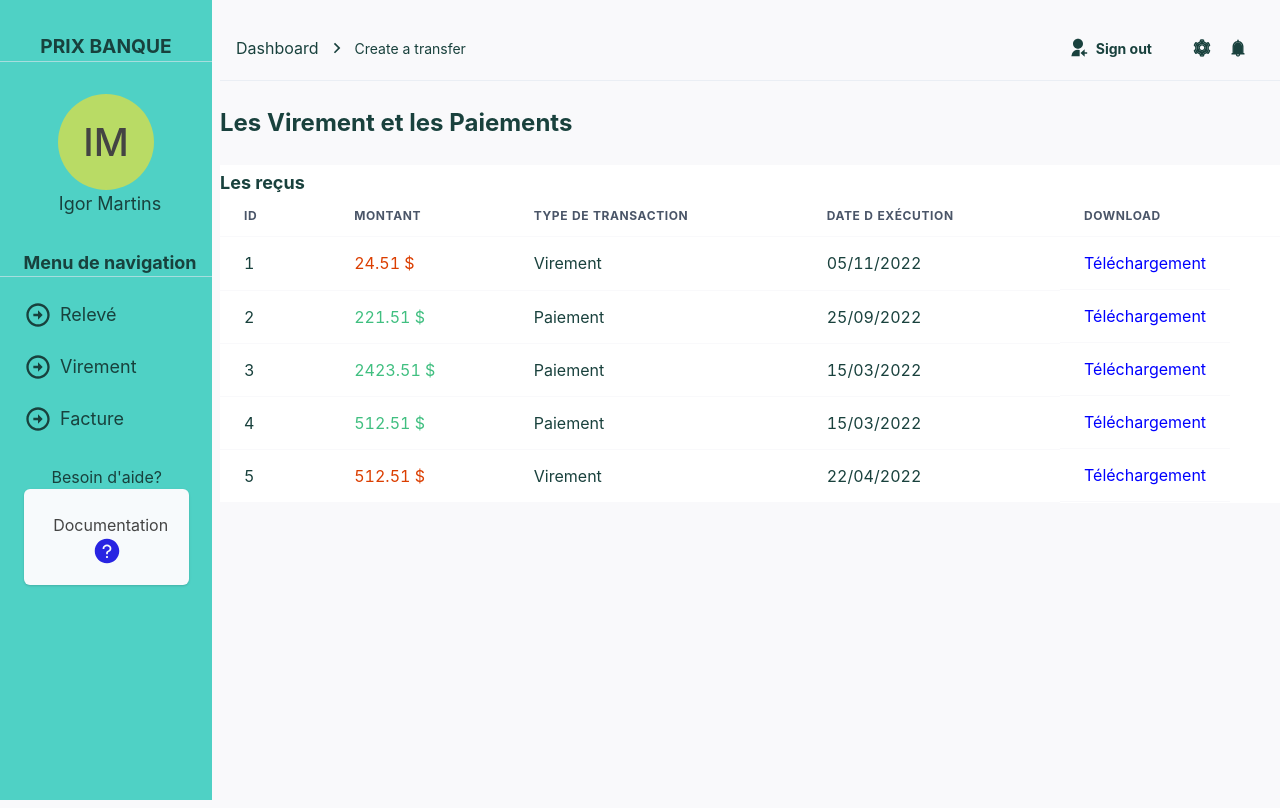
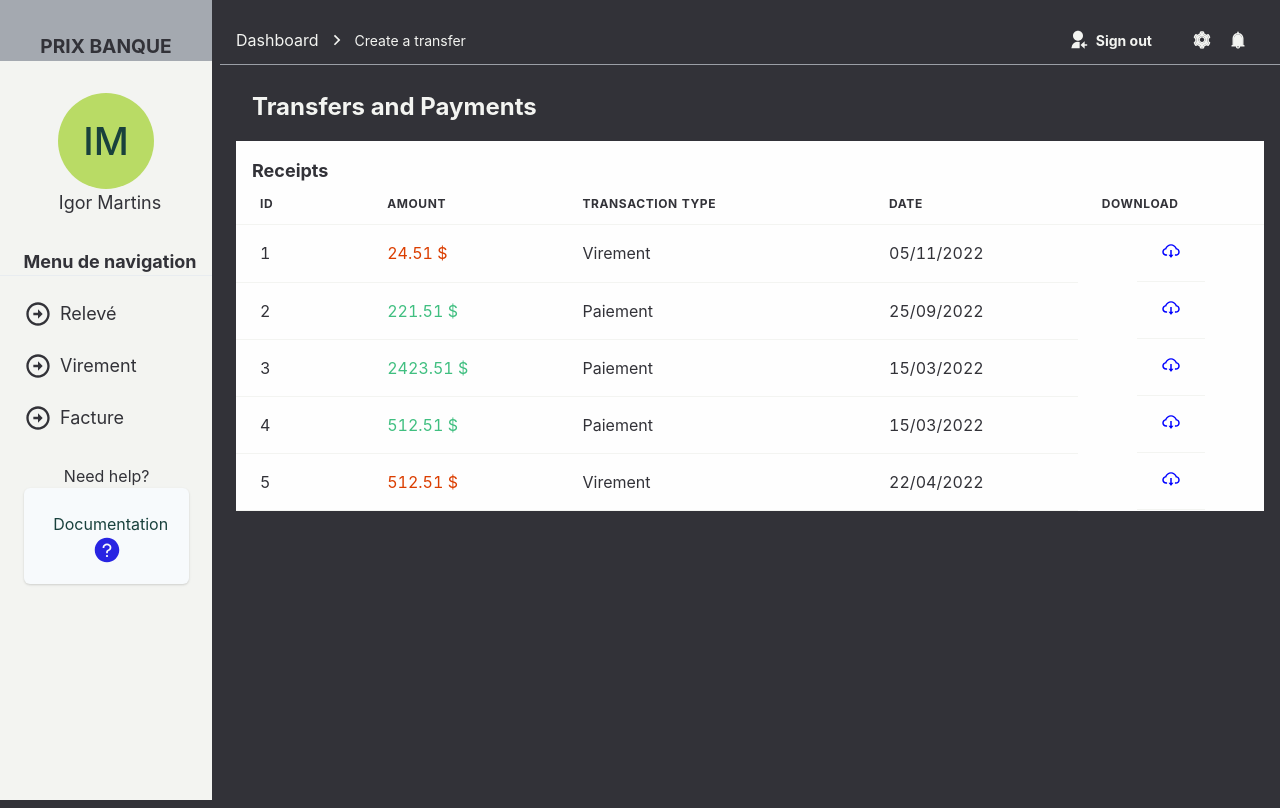
Before and after one commit to ipdmartins/front-prix-banque, a Next.js app: page /history in a window 1280 px wide. Built offline with nearby package versions, Linux system fonts and the light colour scheme.

Commit message:
layout refactor

```diff
--- a/src/components/Header.tsx
+++ b/src/components/Header.tsx
@@ -1,7 +1,6 @@
 import { Flex, Text, Icon, HStack, Spacer } from "@chakra-ui/react";
 import { RiUserReceived2Fill, RiArrowRightSLine } from "react-icons/ri";
 import { AiTwotoneBell, AiTwotoneSetting } from "react-icons/ai";
-import { useState } from "react";
 import NextLink from "next/link";
 
 interface HeaderProps {
@@ -11,7 +10,7 @@ interface HeaderProps {
 
 export function Header({ previousPage, currentPage }: HeaderProps) {
   return (
-    <Flex as="header" height="16" marginTop="4">
+    <Flex as="header" height="12" marginTop="4">
       {previousPage !== "Home" && (
         <HStack p="4" spacing="2">
           <NextLink href={`/${previousPage.toLowerCase()}`}>
--- a/src/components/Sidebar.tsx
+++ b/src/components/Sidebar.tsx
@@ -32,18 +32,19 @@ export function Sidebar({ login }: propsData) {
       maxWidth="64"
       height="100vh"
       marginRight="2"
-      backgroundColor="blue.500"
+      backgroundColor="gray.100"
+      color="gray.900"
     >
-      <Box marginTop="8">
+      <Box backgroundColor="gray.600" paddingTop={8}>
         <Text textAlign="center" fontWeight="bold" fontSize="larger">
           PRIX BANQUE
         </Text>
-        <Divider orientation="horizontal" />
       </Box>
       {!logged && (
         <Box>
           <Signin />
           <Box marginTop="8" marginLeft="6">
+            <Tooltip label="Open your account" placement="top-start">
               <NextLink
                 href={{
                   pathname: "/connect/signup",
@@ -57,6 +58,7 @@ export function Sidebar({ login }: propsData) {
                   </Text>
                 </Box>
               </NextLink>
+            </Tooltip>
           </Box>
         </Box>
       )}
@@ -105,7 +107,7 @@ export function Sidebar({ login }: propsData) {
         </Box>
       )}
       <Box marginTop="8" marginLeft="6" textAlign="center" width="78%">
-        <Text fontSize="16">{`Besoin d'aide?`}</Text>
+        <Text fontSize="16">{`Need help?`}</Text>
         <Card background="gray.50" height="24">
           <Link>
             <Text marginLeft="2" marginTop="6" fontSize="16">
--- a/src/components/Signin.tsx
+++ b/src/components/Signin.tsx
@@ -62,7 +62,7 @@ export function Signin() {
       <form onSubmit={handleSubmit(onSubmit)}>
         <FormControl textAlign="center" marginTop="2" isRequired>
           <FormLabel fontSize="16" marginLeft="6" marginBottom="0">
-            Numéro de Compte
+            Account number
           </FormLabel>
           <Input
             background="gray.100"
@@ -74,7 +74,7 @@ export function Signin() {
             {...register("compte")}
           />
           <FormLabel fontSize="16" marginLeft="6" marginBottom="0">
-            Mot de passe
+            Password
           </FormLabel>
           <Input
             type="password"
--- a/src/pages/history.tsx
+++ b/src/pages/history.tsx
@@ -1,24 +1,18 @@
 import {
   Box,
-  Card,
   Divider,
   Center,
   Flex,
-  HStack,
-  Icon,
   Text,
   Table,
-  Thead,
-  Tbody,
-  Tfoot,
   Tr,
   Th,
   Td,
-  TableCaption,
-  TableContainer,
+  Icon,
 } from "@chakra-ui/react";
 import { Header } from "../components/Header";
 import { Sidebar } from "../components/Sidebar";
+import { AiOutlineCloudDownload } from "react-icons/ai";
 
 const Virement = [
   {
@@ -83,33 +77,47 @@ export default function TransferHistory() {
       <Flex width="100%" maxWidth={1480} direction="column">
         <Header previousPage="Dashboard" currentPage="Create a transfer" />
         <Divider orientation="horizontal" />
-        <Box>
-          <Text fontWeight="bold" fontSize="24" marginTop="6" color="gray.900">
-            Les Virement et les Paiements
+        <Box marginLeft={8}>
+          <Text fontWeight="bold" fontSize="24" marginTop="6" color="gray.100">
+            Transfers and Payments
           </Text>
         </Box>
 
-        <Box bg="white" marginTop="6">
-          <Text fontWeight="bold" fontSize="18" marginTop="1" color="gray.900">
-            Les reçus
+        <Box bg="white" margin={4}>
+          <Text
+            fontWeight="bold"
+            fontSize="18"
+            marginTop={4}
+            marginLeft={4}
+            color="gray.900"
+          >
+            Receipts
           </Text>
           <Center>
-            <Table>
+            <Table color="gray.900">
               <Tr>
                 <Th>
-                  <Text marginRight="6">ID</Text>
+                  <Text marginRight="6" color="gray.900">
+                    ID
+                  </Text>
                 </Th>
                 <Th>
-                  <Text marginRight="6">Montant</Text>
+                  <Text marginRight="6" color="gray.900">
+                    Amount
+                  </Text>
                 </Th>
                 <Th>
-                  <Text marginRight="6">Type de Transaction </Text>{" "}
+                  <Text marginRight="6" color="gray.900">
+                    Transaction type{" "}
+                  </Text>{" "}
                 </Th>
                 <Th>
-                  <Text marginRight="6">Date d exécution</Text>{" "}
+                  <Text marginRight="6" color="gray.900">
+                    Date
+                  </Text>{" "}
                 </Th>
                 <Th>
-                  <Text marginRight="6">Download</Text>{" "}
+                  <Text color="gray.900">Download</Text>{" "}
                 </Th>
               </Tr>
 
@@ -125,7 +133,11 @@ export default function TransferHistory() {
                   <Td>{virement.TypeOfTransaction}</Td>
                   <Td>{virement.ExecutionDate}</Td>
                   <a href="http://localhost:3000/invoice/">
-                    <Td color="blue">Téléchargement</Td>
+                    <Center>
+                      <Td color="blue">
+                        <Icon as={AiOutlineCloudDownload} fontSize="20" />
+                      </Td>
+                    </Center>
                   </a>
                 </Tr>
               ))}
--- a/src/pages/invoice/index.tsx
+++ b/src/pages/invoice/index.tsx
@@ -1,11 +1,9 @@
 import {
   Box,
-  Card,
   Divider,
   Center,
   Flex,
   HStack,
-  Icon,
   Text,
   Input,
   Button,
--- a/src/pages/transfer/beneficiary.tsx
+++ b/src/pages/transfer/beneficiary.tsx
@@ -32,7 +32,7 @@ export default function Beneficiary() {
         <Divider orientation="horizontal" />
         <Box>
           <Text marginLeft="4" fontWeight="bold" fontSize="2xl">
-            Les bénéficiaires
+            Beneficiaries
           </Text>
         </Box>
       </Flex>
--- a/src/styles/theme.ts
+++ b/src/styles/theme.ts
@@ -8,11 +8,11 @@ export const theme = extendTheme({
       "900": "#2824e2",
     },
     gray: {
-      "100": "#f9f9fbfe",
-      "300": "#e5e9ec",
-      "400": "#a4a9b0",
-      "800": "#434343fe",
-      "900": "#18403cfe",
+      "100": "#F3F4F1",
+      "600": "#a4a9b0",
+      "700": "#434343fe",
+      "800": "#18403cfe",
+      "900": "#323238",
     },
     green: "#00875F",
     red: "#AB222E",
@@ -20,8 +20,8 @@ export const theme = extendTheme({
   styles: {
     global: {
       body: {
-        bg: "gray.100",
-        color: "gray.900",
+        bg: "gray.900",
+        color: "gray.100",
       },
     },
   },
```
Also changed, not shown: src/pages/dashboard.tsx (+5 -3 lines), src/pages/index.tsx (+6 -6 lines), src/pages/invoice/invoices-list.tsx (+0 -13 lines), src/pages/transfer/index.tsx (+5 -5 lines). Lines whose indentation alone changed are shown as unchanged.
